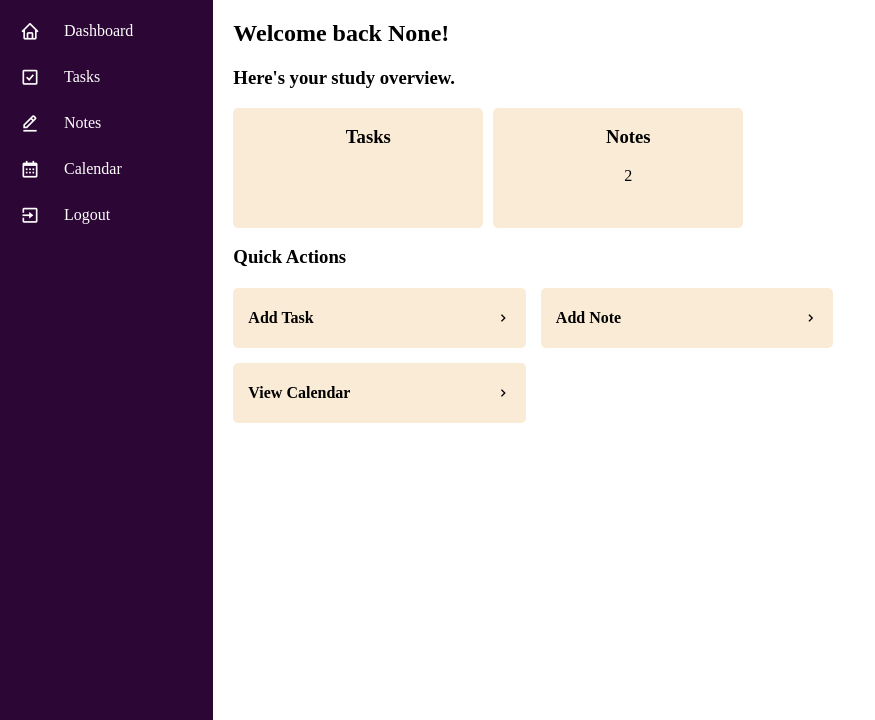
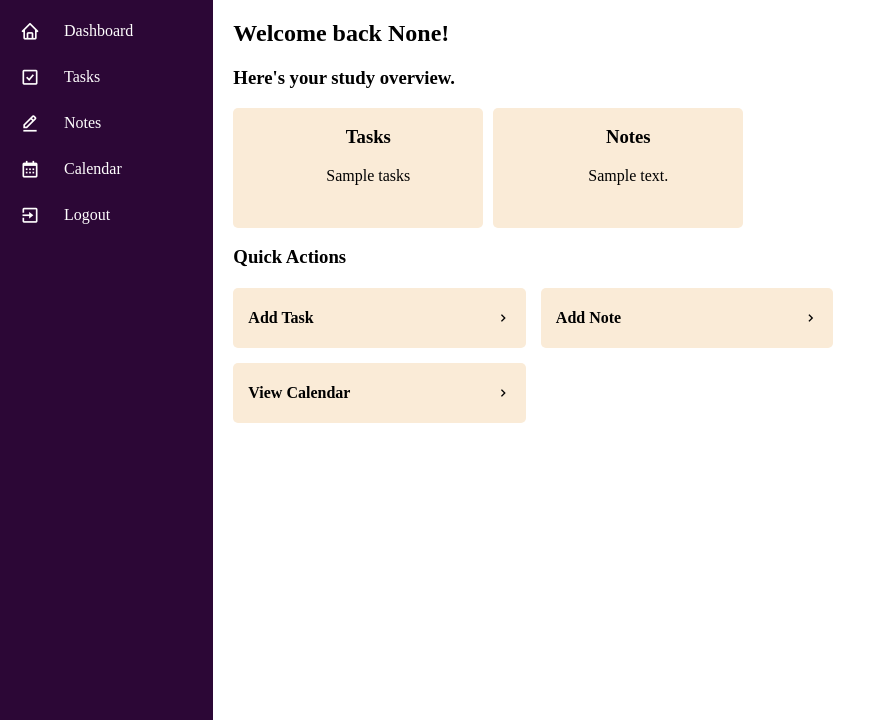
Before and after one commit to avasht-web/CSIT-Hub, a Python web app: template templates/home.html in a window 1280 px wide. Shown: the part 80-800 px from the top of the page, without its empty margins (0-875 px from the left). Run offline with Jinja, Linux system fonts and the light colour scheme; the template is opened without the code that fills it: most values are stand-ins (such as "Sample title", 1, 10 or a date in 2020).

```diff
--- a/main/app.py
+++ b/main/app.py
@@ -36,7 +36,10 @@ def database():
 def home():
     if not session.get("uid"):
         return redirect('/login')
-    return render_template('home.html')
+    conn= database()
+    task_count = conn.execute("SELECT COUNT(id) FROM tasktable WHERE uid = ?", (session["uid"],)).fetchone()[0]
+    note_count = conn.execute("SELECT COUNT(id) FROM notestable WHERE uid = ?", (session["uid"],)).fetchone()[0]
+    return render_template('home.html', tasks=task_count, notes=note_count)
 
 @app.route('/calendar')
 def about():
--- a/templates/home.html
+++ b/templates/home.html
@@ -7,11 +7,11 @@
 <section class="cards">
     <div class="card">
         <h3 align="center">Tasks</h3>
-        <p align="center"></p>
+        <p align="center">{{tasks}}</p>
     </div>
     <div class="card">
         <h3 align="center">Notes</h3>
-        <p align="center">2</p>
+        <p align="center">{{notes}}</p>
     </div>
 </section>
 
```
